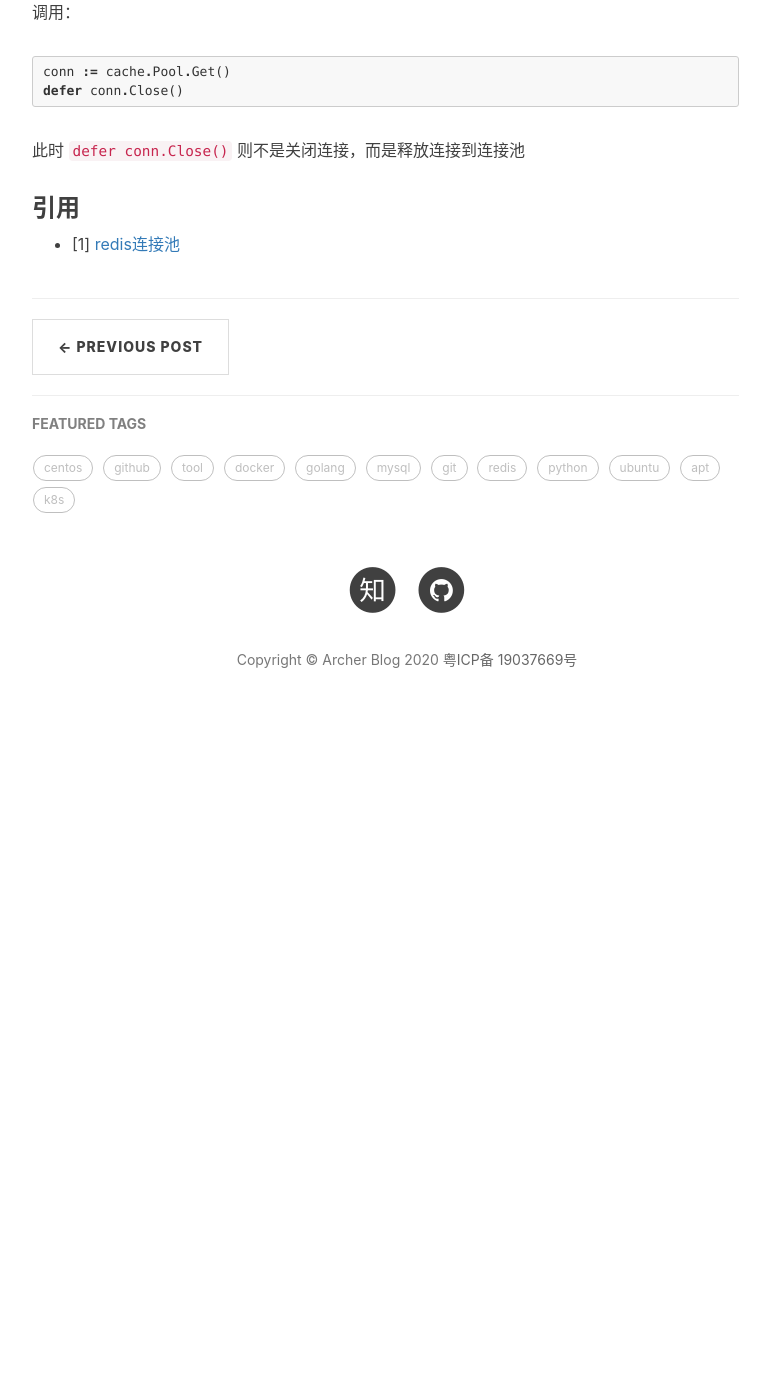
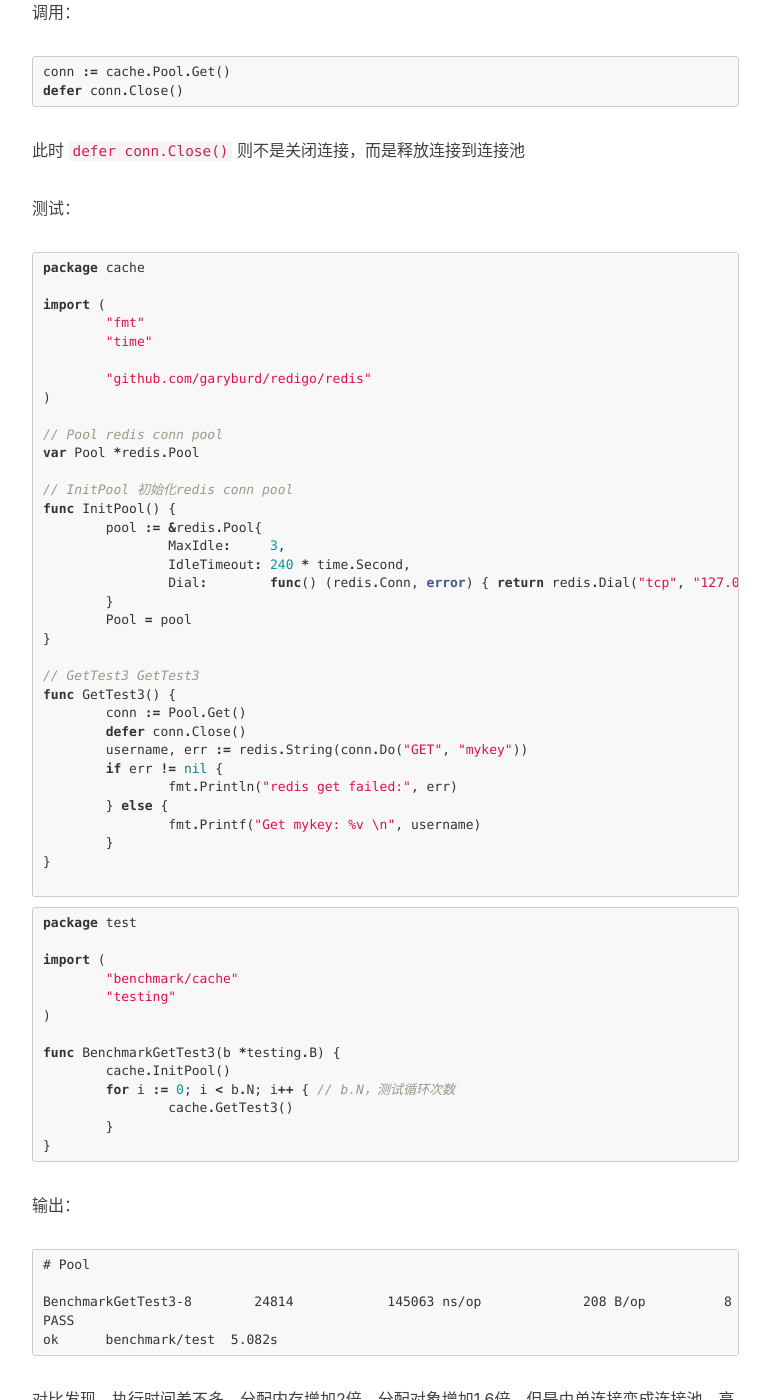
Before and after one commit to tangheng1995/tangheng1995.github.io, a Jekyll site: the page built from _posts/2020-06-06-Golang-redis-benchmark-and-optimize.md, in a window 1280 px wide and 1400 px high, scrolled down 4012 px. Shown: the whole window, without its empty margins (233-1003 px from the left). Built offline with Jekyll 4.4.1, drawn with Linux system fonts in a browser that asks for light colours; nearby versions of some CDN libraries; comment, search, counter and statistics services are not loaded; before the commit the page ends 4776 px from its top, so only the background shows below that; some of the changed text lies outside the part shown.

Commit message:
feat:update Golang redis benchmark and optimize

````diff
--- a/_posts/2020-06-06-Golang-redis-benchmark-and-optimize.md
+++ b/_posts/2020-06-06-Golang-redis-benchmark-and-optimize.md
@@ -186,6 +186,73 @@ defer conn.Close()
 
 此时 `defer conn.Close()` 则不是关闭连接，而是释放连接到连接池
 
+测试：
+
+```go
+package cache
+
+import (
+	"fmt"
+	"time"
+
+	"github.com/garyburd/redigo/redis"
+)
+
+// Pool redis conn pool
+var Pool *redis.Pool
+
+// InitPool 初始化redis conn pool
+func InitPool() {
+	pool := &redis.Pool{
+		MaxIdle:     3,
+		IdleTimeout: 240 * time.Second,
+		Dial:        func() (redis.Conn, error) { return redis.Dial("tcp", "127.0.0.1:6379") },
+	}
+	Pool = pool
+}
+
+// GetTest3 GetTest3
+func GetTest3() {
+	conn := Pool.Get()
+	defer conn.Close()
+	username, err := redis.String(conn.Do("GET", "mykey"))
+	if err != nil {
+		fmt.Println("redis get failed:", err)
+	} else {
+		fmt.Printf("Get mykey: %v \n", username)
+	}
+}
+
+```
+
+```go
+package test
+
+import (
+	"benchmark/cache"
+	"testing"
+)
+
+func BenchmarkGetTest3(b *testing.B) {
+	cache.InitPool()
+	for i := 0; i < b.N; i++ { // b.N，测试循环次数
+		cache.GetTest3()
+	}
+}
+```
+
+输出：
+
+```text
+# Pool
+
+BenchmarkGetTest3-8        24814            145063 ns/op             208 B/op          8 allocs/op
+PASS
+ok      benchmark/test  5.082s
+```
+
+对比发现，执行时间差不多，分配内存增加2倍，分配对象增加1.6倍，但是由单连接变成连接池，高并发场景下性能还是提升很大
+
 ### 引用
 
 - [1] [redis连接池](https://pkg.go.dev/github.com/garyburd/redigo/redis?tab=doc#Pool)
````
